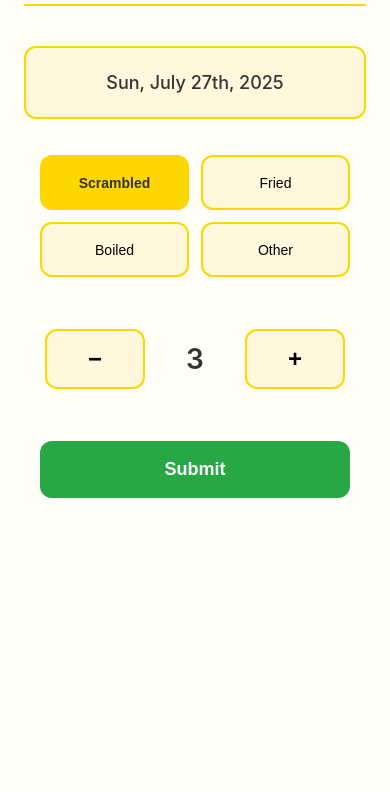
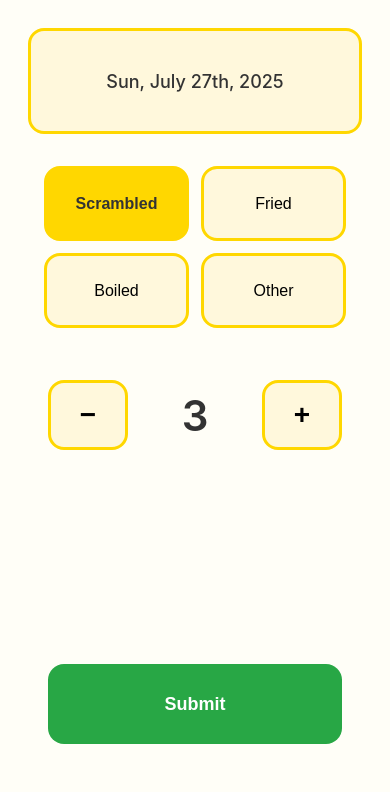
Before and after one commit to goleb1/dailyyolk, a website: page index.html in a window 390 px wide. Shown: the part 84-876 px from the top of the page. Before the commit the page ends 844 px from the top, so only its background shows below. Drawn offline with Linux system fonts and the light colour scheme.

Commit message:
Optimized layout for mobile.

```diff
--- a/index.html
+++ b/index.html
@@ -32,13 +32,15 @@
             width: 100%;
             display: flex;
             flex-direction: column;
-            gap: 24px;
+            gap: 16px;
+            min-height: 100vh;
         }
 
         .header {
             text-align: center;
-            padding: 20px 0;
+            padding: 16px 0;
             border-bottom: 2px solid #FFD700;
+            flex-shrink: 0;
         }
 
         .header h1 {
@@ -49,19 +51,24 @@
 
         .date-section {
             text-align: center;
-            padding: 16px;
+            padding: 20px;
             background: #FFF8DC;
-            border-radius: 12px;
-            border: 2px solid #FFD700;
+            border-radius: 16px;
+            border: 3px solid #FFD700;
         }
 
         .date-display {
-            font-size: 18px;
+            font-size: 20px;
             font-weight: 500;
             cursor: pointer;
-            padding: 8px 16px;
-            border-radius: 8px;
+            padding: 16px 20px;
+            border-radius: 12px;
             transition: background-color 0.2s;
+            min-height: 60px;
+            display: flex;
+            align-items: center;
+            justify-content: center;
+            touch-action: manipulation;
         }
 
         .date-display:hover {
@@ -76,18 +83,19 @@
         }
 
         .prep-button {
-            padding: 16px 12px;
-            font-size: 16px;
+            padding: 20px 12px;
+            font-size: 18px;
             font-weight: 500;
-            border: 2px solid #FFD700;
+            border: 3px solid #FFD700;
             background: #FFF8DC;
-            border-radius: 12px;
+            border-radius: 16px;
             cursor: pointer;
             transition: all 0.2s;
-            min-height: 60px;
+            min-height: 80px;
             display: flex;
             align-items: center;
             justify-content: center;
+            touch-action: manipulation;
         }
 
         .prep-button:hover {
@@ -103,24 +111,26 @@
         .quantity-section {
             display: flex;
             align-items: center;
-            justify-content: center;
-            gap: 20px;
-            padding: 16px;
+            justify-content: space-between;
+            gap: 16px;
+            padding: 20px;
         }
 
         .quantity-button {
-            width: 100px;
-            height: 60px;
-            font-size: 24px;
+            width: 80px;
+            height: 80px;
+            font-size: 32px;
             font-weight: 600;
-            border: 2px solid #FFD700;
+            border: 3px solid #FFD700;
             background: #FFF8DC;
-            border-radius: 12px;
+            border-radius: 16px;
             cursor: pointer;
             transition: all 0.2s;
             display: flex;
             align-items: center;
             justify-content: center;
+            min-width: 80px;
+            touch-action: manipulation;
         }
 
         .quantity-button:hover {
@@ -135,28 +145,32 @@
         }
 
         .quantity-display {
-            font-size: 28px;
+            font-size: 48px;
             font-weight: 600;
-            min-width: 60px;
+            flex: 1;
             text-align: center;
+            padding: 0 20px;
         }
 
         .submit-section {
-            padding: 16px;
+            padding: 20px;
             margin-top: auto;
+            flex-shrink: 0;
         }
 
         .submit-button {
             width: 100%;
-            padding: 18px;
-            font-size: 18px;
+            padding: 24px;
+            font-size: 20px;
             font-weight: 600;
             background-color: #28A745;
             color: white;
             border: none;
-            border-radius: 12px;
+            border-radius: 16px;
             cursor: pointer;
             transition: background-color 0.2s;
+            min-height: 80px;
+            touch-action: manipulation;
         }
 
         .submit-button:hover {
@@ -190,18 +204,42 @@
 
         @media (max-width: 480px) {
             .container {
-                padding: 8px;
-                gap: 20px;
+                padding: 12px;
+                gap: 16px;
+            }
+
+            .header {
+                padding: 12px 0;
             }
 
             .header h1 {
-                font-size: 20px;
+                font-size: 22px;
             }
 
             .prep-button {
-                font-size: 14px;
-                padding: 14px 8px;
-                min-height: 55px;
+                font-size: 16px;
+                padding: 18px 8px;
+                min-height: 75px;
+            }
+
+            .quantity-button {
+                width: 70px;
+                height: 70px;
+                font-size: 28px;
+            }
+
+            .quantity-display {
+                font-size: 42px;
+            }
+
+            .date-display {
+                font-size: 18px;
+                padding: 14px 16px;
+            }
+
+            .submit-button {
+                padding: 20px;
+                font-size: 18px;
             }
         }
     </style>
```
